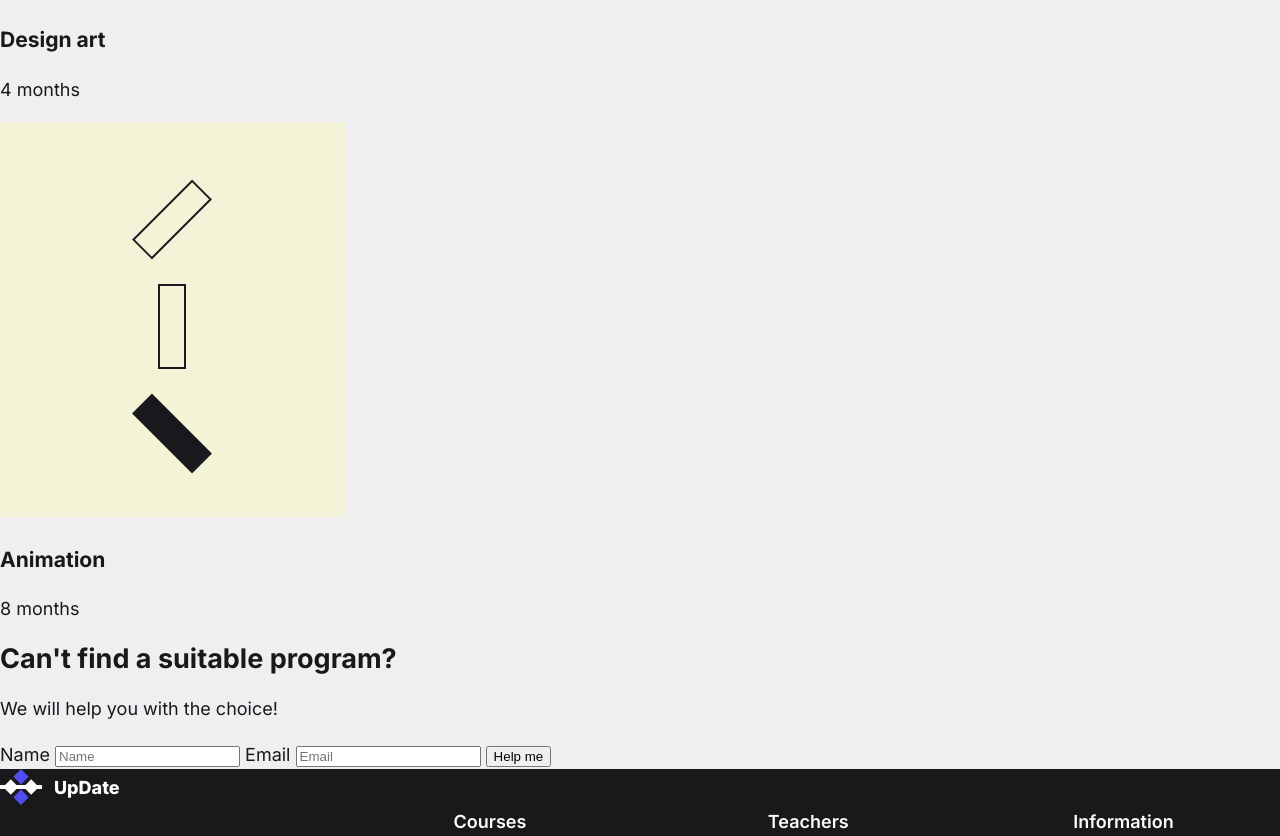
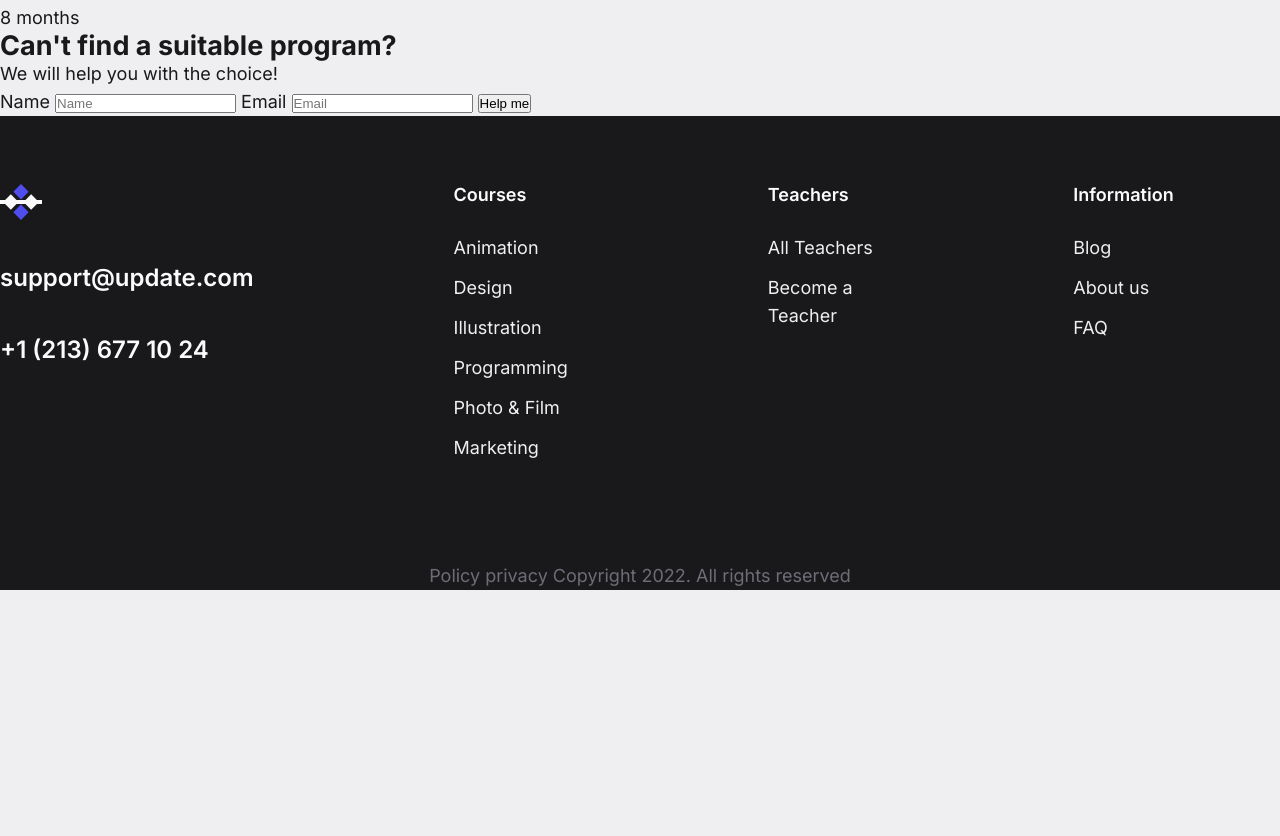
Before and after one commit to Nekeka/hillel_front_speedrun, a plain HTML site: page index.html in a window 1280 px wide. Shown: the part 3525-4361 px from the top of the page. After the commit the page ends 4115 px from the top, so only its background shows below. Drawn offline with Linux system fonts and the light colour scheme.

Commit message:
change footer

```diff
--- a/index.html
+++ b/index.html
@@ -170,13 +170,10 @@
         </section>
     </main>
     <footer class="container__footer">
-
-
-
         <div class="footer__class">
             <div class="sitemap-info">
                 <a class="sitemap-info__logo" href="index.html">
-                        <img src="images\svg\logo-footer.svg" alt="logo"> UpDate</a>
+                        <img src="images\svg\logo-footer.svg" alt="logo"></a>
                 <a class="sitemap-info__item" href="mailto:support@update.com">support@update.com</a>
                 <a class="sitemap-info__item" href="tel:12136771024">+1 (213) 677 10 24</a>
             </div>
@@ -218,7 +215,7 @@
         </div>
 
             <div class = "sitemap__policy">
-            <p class="sitemap__policy-item">Policy privacy.  Copyright 2022. All rights reserved</p>
+            <p class="sitemap__policy-item">Policy privacy Copyright 2022. All rights reserved</p>
         </div>
 
 
--- a/style/main.css
+++ b/style/main.css
@@ -1,4 +1,12 @@
-/*проверка, работает ли*/
+
+*,
+*::before,
+*::after {
+    margin: 0;
+    padding: 0;
+    box-sizing: border-box;
+}
+
  body{
     background: #EFEFF2;
     margin: 0;
@@ -102,14 +110,12 @@
     line-height: 29.05px;
     text-decoration: none;
 }
+
 .sitemap__policy-item{
     color: #6D6D77;
     font-weight: 400;
     font-size: 18px;
     line-height: 28px;
-
-    padding: 30px; /*магическое число, не знаю как правильно*/
-
 }
 
 .sitemap__list{
@@ -126,6 +132,8 @@
     display: flex;
     flex-direction: column;
     align-items: center;
+    padding-top: 68px;
+    gap : 100px;
 }
 .sitemap{
     display: flex;
@@ -138,13 +146,12 @@
     margin:0 auto;
     display: flex;
     gap: 200px;
-    padding: 0;
 
 }
 
 
 .sitemap-info{
-    margin-bottom: 63px;
+
     display: flex;
     flex-direction: column;
     gap: 43px;
@@ -152,6 +159,7 @@
 }
 
 .sitemap-info__logo{
+    display: flex;
     font-size: 18px;
     font-weight: 800;
     line-height: 21.79px;
```
